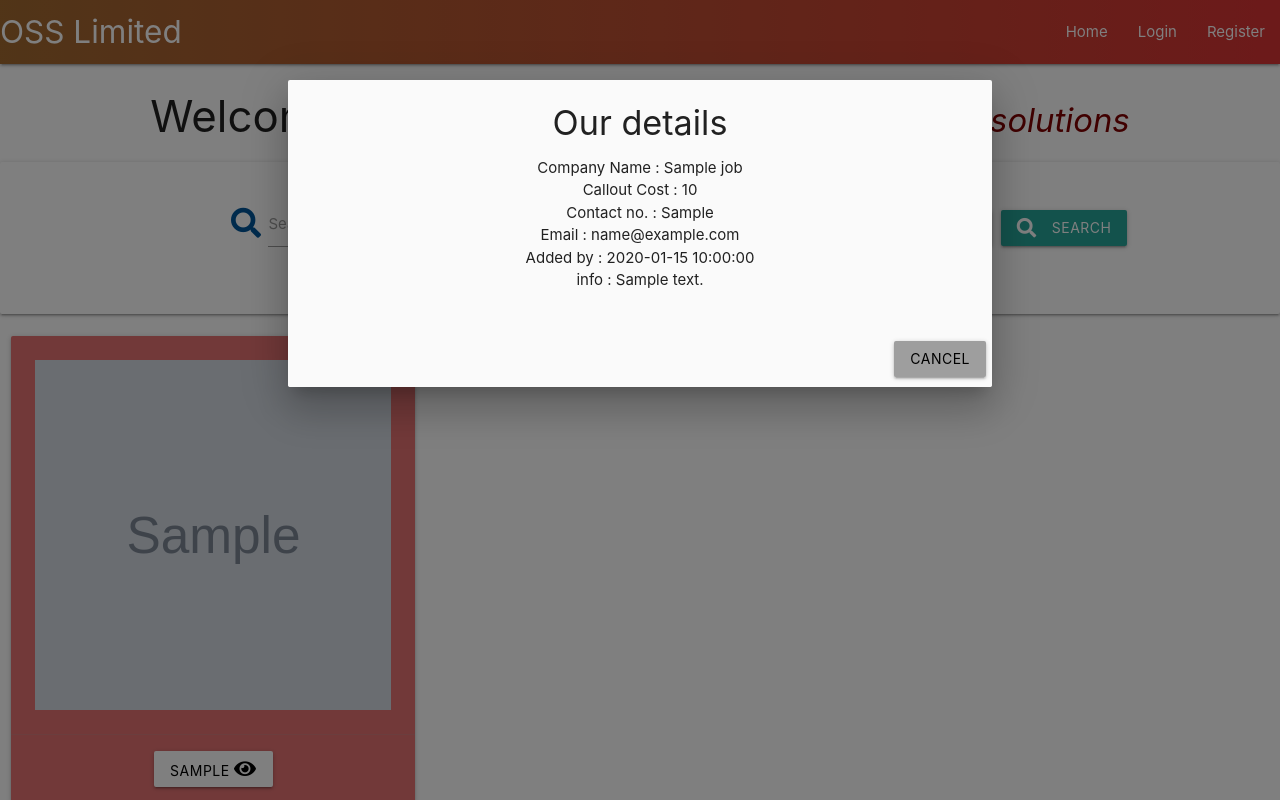
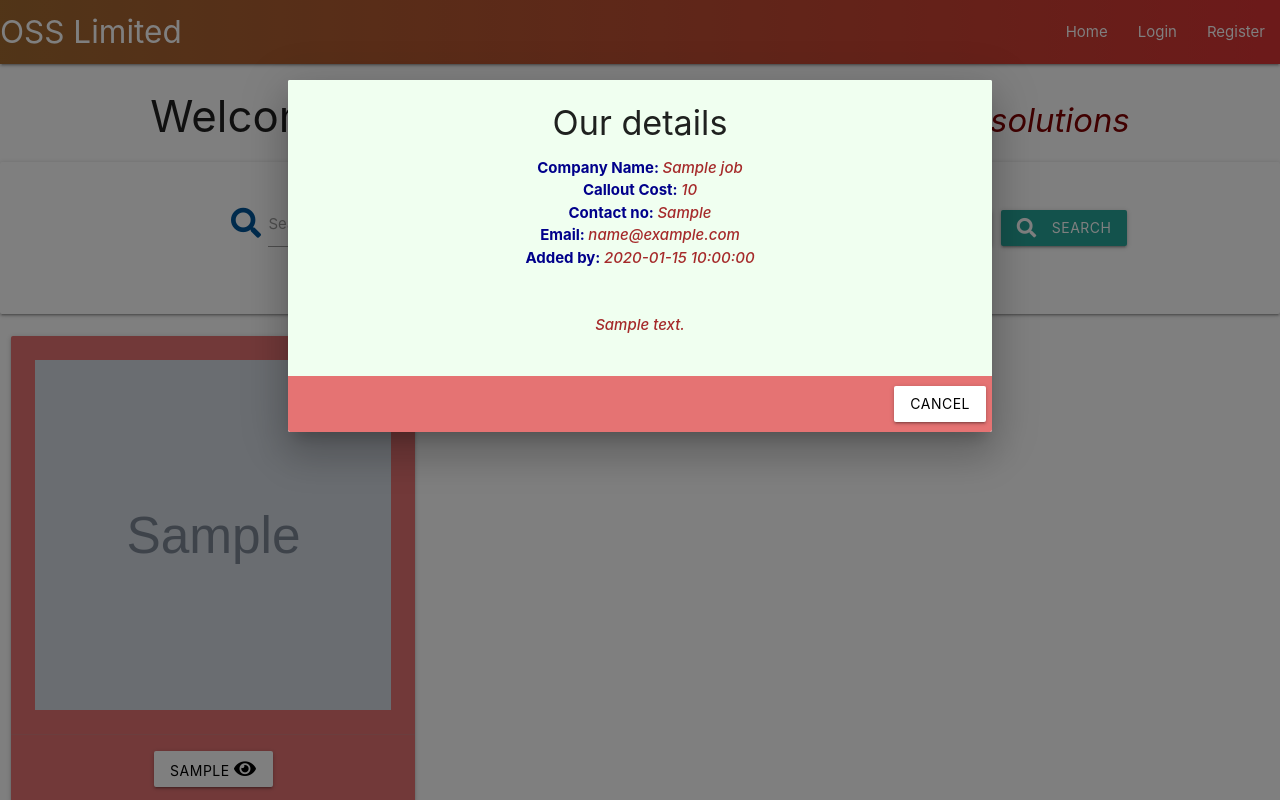
Before and after one commit to shiva123-coder/one-stop-solution, a Flask app: page / in a window 1280 px wide, after a click that opens the changed part. Run offline with Flask 2, Linux system fonts and the light colour scheme; grey boxes marked "Sample" are stand-in pictures; a database or web service that is not in the repository returns one stand-in record (values such as "Sample title"); some libraries are stand-ins or nearby versions; some web fonts are replaced.

Commit message:
Added some styles to Modal and Buttons.

```diff
--- a/static/css/style.css
+++ b/static/css/style.css
@@ -93,6 +93,50 @@ body{
     margin: 5px;
 }
 
+/*--------modal----*/
+
+.modal .modal-content {
+    padding: 24px;
+    background: honeydew;
+
+}
+
+.modal .modal-footer {
+    text-align: center;
+}
+
+.job-info-head{
+    font-weight: 700;
+    color: darkblue;
+}
+
+.job-info-sub{
+    font-weight: 500;
+    color: brown;
+    font-style: italic;
+}
+
+.btn-modal{
+    align-items: center;
+}
+
+.text-warning-head{
+    color: #ef5350;
+    font-weight: 700;
+}
+
+.text-warning-sub{
+    color: rgb(50, 17, 236);
+    font-style: italic;
+    font-weight: bold;
+}
+
+
+/*---- modal (admin-page)-----*/
+.lighten-5{
+border-top: 1px solid #d8abab;
+}
+
 /* ------- footer ------*/
 .page-footer{
     background: linear-gradient(to right, #a06529f7, #da3434);
--- a/templates/home.html
+++ b/templates/home.html
@@ -43,16 +43,17 @@
               <div id="job_modal{{ job._id }}" class="modal">
                 <div class="modal-content">
                   <h4 class="center-align">Our details</h4>
-                  <p>Company Name : {{ job.company_name }}<br>
-                    Callout Cost : {{ job.cost }}<br>
-                    Contact no. : {{ job.contact_no }}<br>
-                    Email : {{ job.email }}<br>
-                    Added by : {{ job.added_by }}<br>
-                    info : {{ job.desc }}
+                  <p class="job-info">
+                    <span class="job-info-head">Company Name: </span><span class="job-info-sub">{{ job.company_name }}</span><br>
+                    <span class="job-info-head">Callout Cost: </span><span class="job-info-sub">{{ job.cost }}</span><br>
+                    <span class="job-info-head">Contact no: </span><span class="job-info-sub">{{ job.contact_no }}</span><br>
+                    <span class="job-info-head">Email: </span><span class="job-info-sub">{{ job.email }}</span><br>
+                    <span class="job-info-head">Added by: </span><span class="job-info-sub">{{ job.added_by }}</span><br><br><br>
+                    <span class="job-info-sub">{{ job.desc }}</span>
                   </p>
                 </div>
-                <div class="modal-footer">
-                  <a href="#" class="modal-close waves-effect waves-light grey black-text btn">Cancel</a>
+                <div class="modal-footer red lighten-2">
+                  <a href="#" class="modal-close white black-text btn btn-modal">Cancel</a>
                 </div>
               </div>
         {% endfor %}
```
Also changed, not shown: templates/account.html (+10 -10 lines), templates/admin.html (+15 -16 lines).
